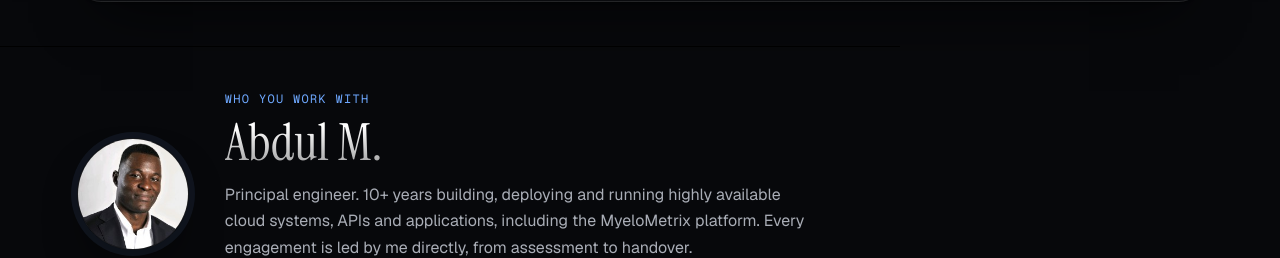
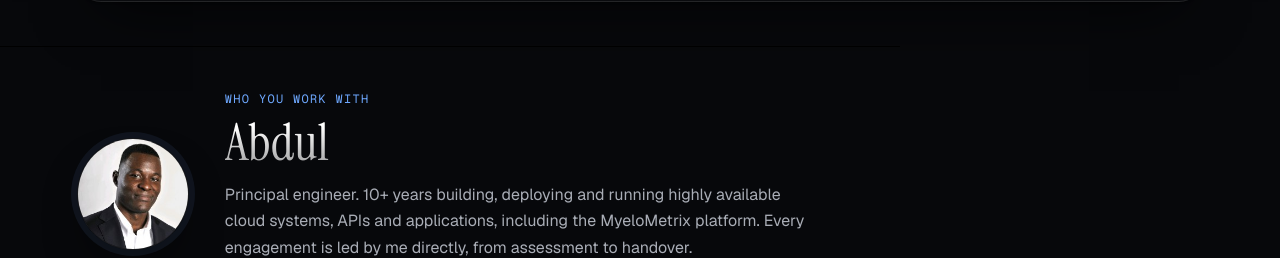
Before and after one commit to lucidnas/aym-tech-media, a React (Vite) app: page / in a window 1280 px wide. Shown: the part 1756-2014 px from the top of the page. Built offline with nearby package versions, Linux system fonts and the light colour scheme.

Commit message:
Founder name: Abdul
Co-Authored-By: Claude Opus 5.5 <noreply@anthropic.com>

```diff
--- a/src/components/DesignDirections.jsx
+++ b/src/components/DesignDirections.jsx
@@ -201,7 +201,7 @@ function FinalSite() {
     </header>
     <section className="dd-section final-practice" id="practice"><header><h2>What we do</h2></header><div className="practice-list">{['Cloud infrastructure','APIs and integration','Application delivery','Advisory and operations'].map((p,i)=><article key={p}><h2>{p}</h2><p>{['AWS, hybrid architecture, infrastructure as code, networking, security, observability, and migration.','Services and integration layers that connect data, applications, and existing platforms.','Web and desktop software designed around real operational work.','Architecture, implementation, documentation, handover, and ongoing technical support.'][i]}</p></article>)}</div></section>
     <section className="dd-section flagship-work" id="work"><header><h2>Selected work</h2><p>How we turn complex technical requirements into a credible, fundable platform.</p></header><a href={routeHref('/work/myelometrix')}><div><p className="project-type">Health technology platform</p><h3>MyeloMetrix</h3><p>MyeloMetrix is a spinal MRI morphometry platform in active development across cloud infrastructure, API services, medical-image processing, web, and desktop applications.</p></div><aside><strong>$100K+</strong><span>grant funding secured to date</span><b>Read the case study</b></aside></a></section>
-    <section className="dd-section founder-block"><img src={assetHref('/brand/founder.jpg')} alt="Abdul M., principal engineer at AYM Cloud Systems" width="112" height="112"/><div><p className="eyebrow">Who you work with</p><h2>Abdul M.</h2><p>Principal engineer. 10+ years building, deploying and running highly available cloud systems, APIs and applications, including the MyeloMetrix platform. Every engagement is led by me directly, from assessment to handover.</p><a href="https://www.linkedin.com/in/abdulnasirmohammed" target="_blank" rel="noreferrer">LinkedIn ↗</a></div></section>
+    <section className="dd-section founder-block"><img src={assetHref('/brand/founder.jpg')} alt="Abdul, principal engineer at AYM Cloud Systems" width="112" height="112"/><div><p className="eyebrow">Who you work with</p><h2>Abdul</h2><p>Principal engineer. 10+ years building, deploying and running highly available cloud systems, APIs and applications, including the MyeloMetrix platform. Every engagement is led by me directly, from assessment to handover.</p><a href="https://www.linkedin.com/in/abdulnasirmohammed" target="_blank" rel="noreferrer">LinkedIn ↗</a></div></section>
     <footer id="contact"><h2>Let’s make the next move clear.</h2><a href="mailto:hello@aymtechmedia.com">hello@aymtechmedia.com</a><div><Wordmark/><span>© 2026 AYM Cloud Systems</span></div></footer>
   </main>
 }
--- a/src/components/UmbrellaSite.jsx
+++ b/src/components/UmbrellaSite.jsx
@@ -156,9 +156,9 @@ export default function UmbrellaSite() {
 
       <section className="mx-auto max-w-3xl px-6 pb-20 md:pb-24">
         <div data-rise className="flex flex-col items-center gap-6 text-center sm:flex-row sm:text-left">
-          <img src="/brand/founder.jpg" alt="Abdul M., founder of AYM Tech Media" width="96" height="96" className="h-24 w-24 flex-none rounded-full border border-white/10 object-cover shadow-[0_20px_40px_-20px_rgba(0,0,0,.9)]" />
+          <img src="/brand/founder.jpg" alt="Abdul, founder of AYM Tech Media" width="96" height="96" className="h-24 w-24 flex-none rounded-full border border-white/10 object-cover shadow-[0_20px_40px_-20px_rgba(0,0,0,.9)]" />
           <div>
-            <p className="atm-serif text-3xl leading-tight">Hi, I'm Abdul M.</p>
+            <p className="atm-serif text-3xl leading-tight">Hi, I'm Abdul.</p>
             <p className="mt-3 leading-relaxed text-[var(--mute)]">I'm an engineer with 10+ years building websites and software. You work directly with me, from the first call to the finished site, ads and content. No hand-offs, no long contracts.</p>
             <a href={LINKEDIN} target="_blank" rel="noreferrer" className="mt-4 inline-flex items-center gap-2 text-sm font-medium text-[var(--text)] hover:underline">Connect on LinkedIn <span>↗</span></a>
           </div>
```
